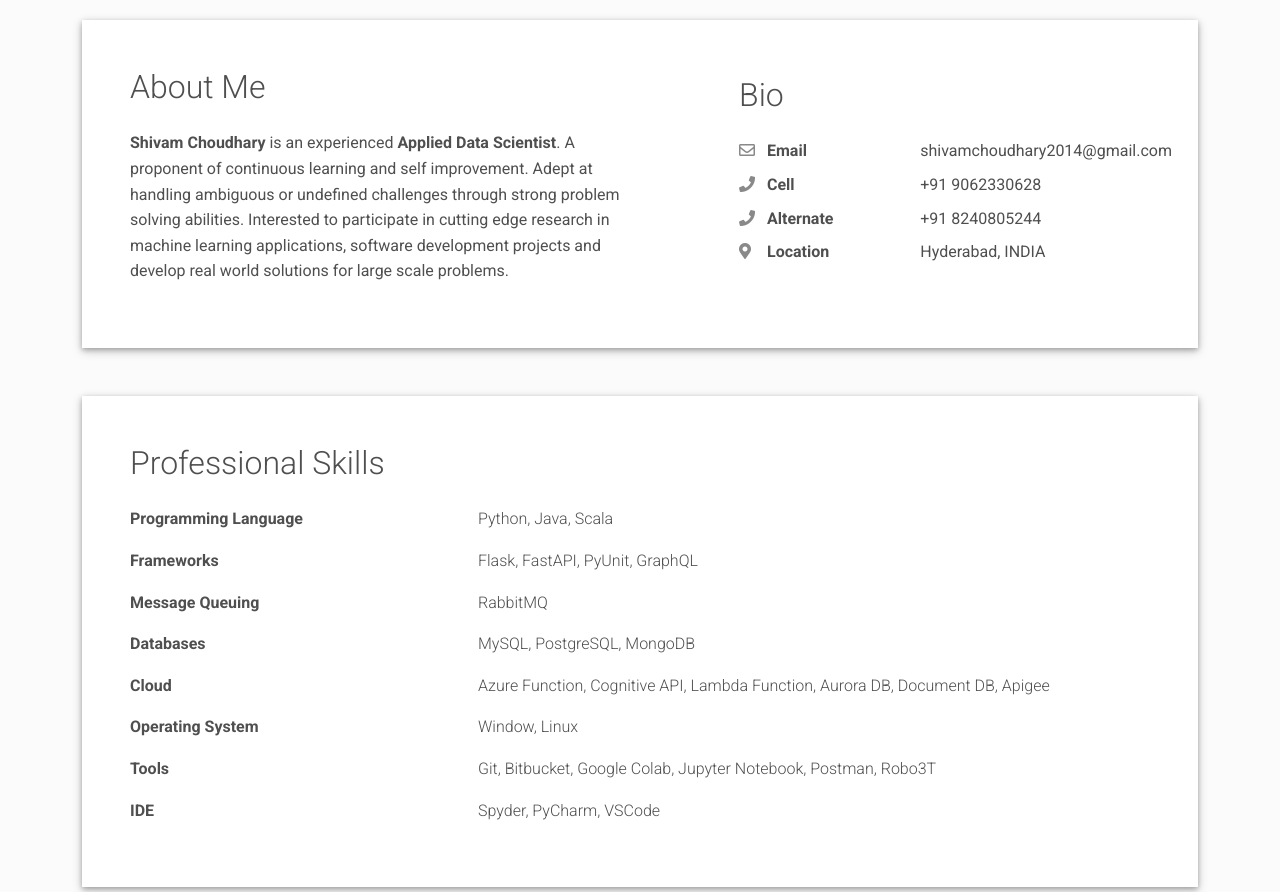
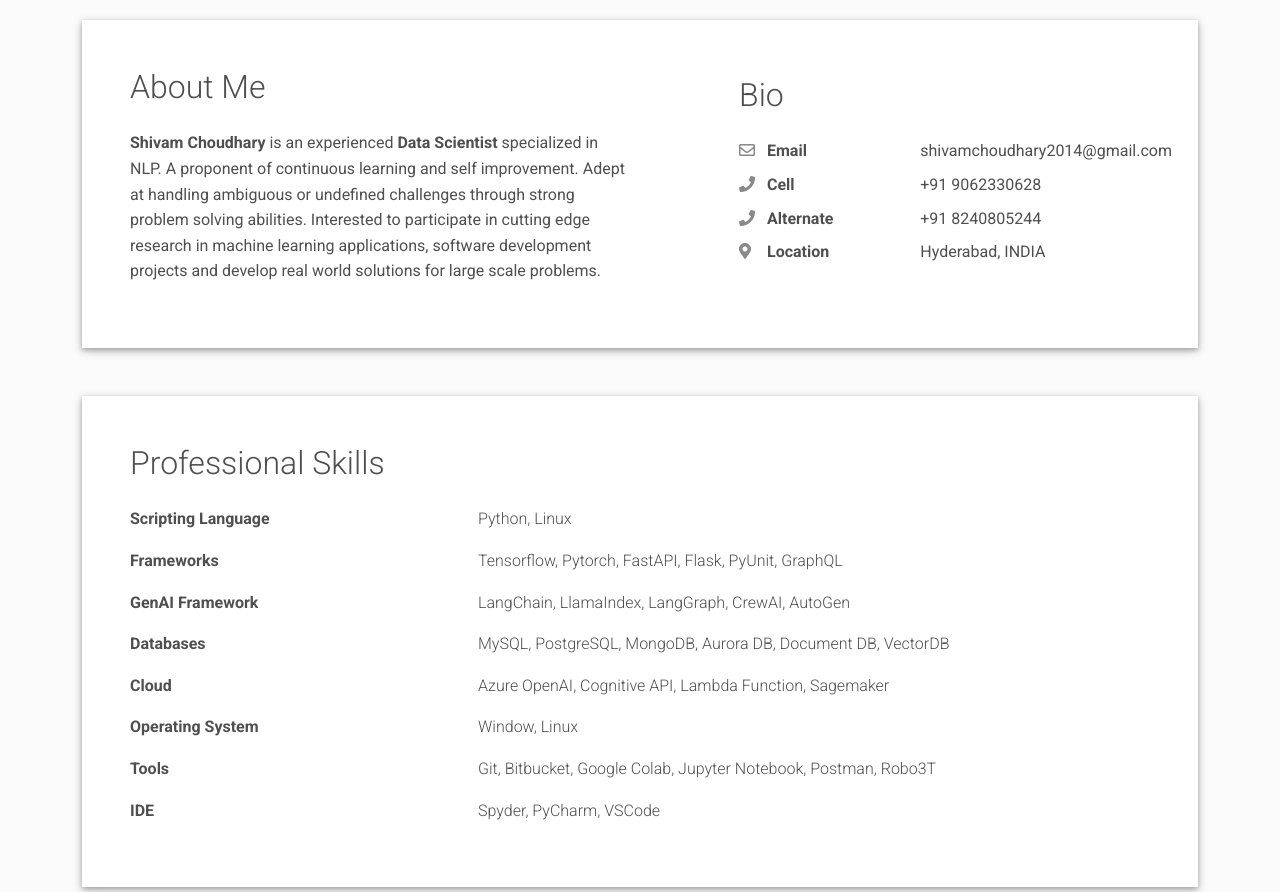
Before and after one commit to shiv-choudhary/portfolio, a plain HTML site: page index.html in a window 1280 px wide. Shown: the part 640-1532 px from the top of the page. Drawn offline with Linux system fonts and the light colour scheme.

Commit message:
updated designation and few tech

```diff
--- a/index.html
+++ b/index.html
@@ -60,7 +60,7 @@
             <div class="header-bio mt-3">
               <div data-aos="zoom-in" data-aos-delay="0">
                 <h2 class="h1">Shivam Choudhary</h2>
-                <p>Applied Data Scientist</p>
+                <p>Data Scientist - Natural Language Processing</p>
               </div>
               <div class="header-social mb-3 d-print-none" data-aos="zoom-in" data-aos-delay="200">
                 <nav role="navigation">
@@ -86,7 +86,7 @@
       <div class="row">
         <div class="col-md-6">
           <h2 class="h2 fw-light mb-4">About Me</h2>
-          <p><b>Shivam Choudhary</b> is an experienced <strong>Applied Data Scientist</strong>. A proponent of continuous learning and self improvement. Adept at handling ambiguous or undefined challenges through strong problem solving abilities. Interested to participate in cutting edge research in machine learning applications, software development projects and develop real world solutions for large scale problems.</p>
+          <p><b>Shivam Choudhary</b> is an experienced <strong>Data Scientist</strong> specialized in NLP. A proponent of continuous learning and self improvement. Adept at handling ambiguous or undefined challenges through strong problem solving abilities. Interested to participate in cutting edge research in machine learning applications, software development projects and develop real world solutions for large scale problems.</p>
         </div>
         <div class="col-md-5 offset-lg-1">
           <div class="row mt-2">
@@ -125,9 +125,9 @@
       <h2 class="h2 fw-light mb-4">Professional Skills</h2>
       <div class="row">
         <div class="col-md-4">
-          <div class="mb-3"><span class="fw-bolder">Programming Language</span></div>
+          <div class="mb-3"><span class="fw-bolder">Scripting Language</span></div>
           <div class="mb-3"><span class="fw-bolder">Frameworks</span></div>
-          <div class="mb-3"><span class="fw-bolder">Message Queuing</span></div>
+          <div class="mb-3"><span class="fw-bolder">GenAI Framework</span></div>
           <div class="mb-3"><span class="fw-bolder">Databases</span></div>
           <div class="mb-3"><span class="fw-bolder">Cloud</span></div>
           <div class="mb-3"><span class="fw-bolder">Operating System</span></div>
@@ -135,11 +135,11 @@
           <div class="mb-3"><span class="fw-bolder">IDE</span></div>
         </div>
         <div class="col-md-8">
-          <div class="mb-3"><span class="fw-lighter">Python, Java, Scala</span></div>
-          <div class="mb-3"><span class="fw-lighter">Flask, FastAPI, PyUnit, GraphQL</span></div>
-          <div class="mb-3"><span class="fw-lighter">RabbitMQ</span></div>
-          <div class="mb-3"><span class="fw-lighter">MySQL, PostgreSQL, MongoDB</span></div>
-          <div class="mb-3"><span class="fw-lighter">Azure Function, Cognitive API, Lambda Function, Aurora DB, Document DB, Apigee</span></div>
+          <div class="mb-3"><span class="fw-lighter">Python, Linux</span></div>
+          <div class="mb-3"><span class="fw-lighter">Tensorflow, Pytorch, FastAPI, Flask, PyUnit, GraphQL</span></div>
+          <div class="mb-3"><span class="fw-lighter">LangChain, LlamaIndex, LangGraph, CrewAI, AutoGen</span></div>
+          <div class="mb-3"><span class="fw-lighter">MySQL, PostgreSQL, MongoDB, Aurora DB, Document DB, VectorDB</span></div>
+          <div class="mb-3"><span class="fw-lighter">Azure OpenAI, Cognitive API, Lambda Function, Sagemaker</span></div>
           <div class="mb-3"><span class="fw-lighter">Window, Linux</span></div>
           <div class="mb-3"><span class="fw-lighter">Git, Bitbucket, Google Colab, Jupyter Notebook, Postman, Robo3T </span></div>
           <div class="mb-3"><span class="fw-lighter">Spyder, PyCharm, VSCode</span></div>
```
